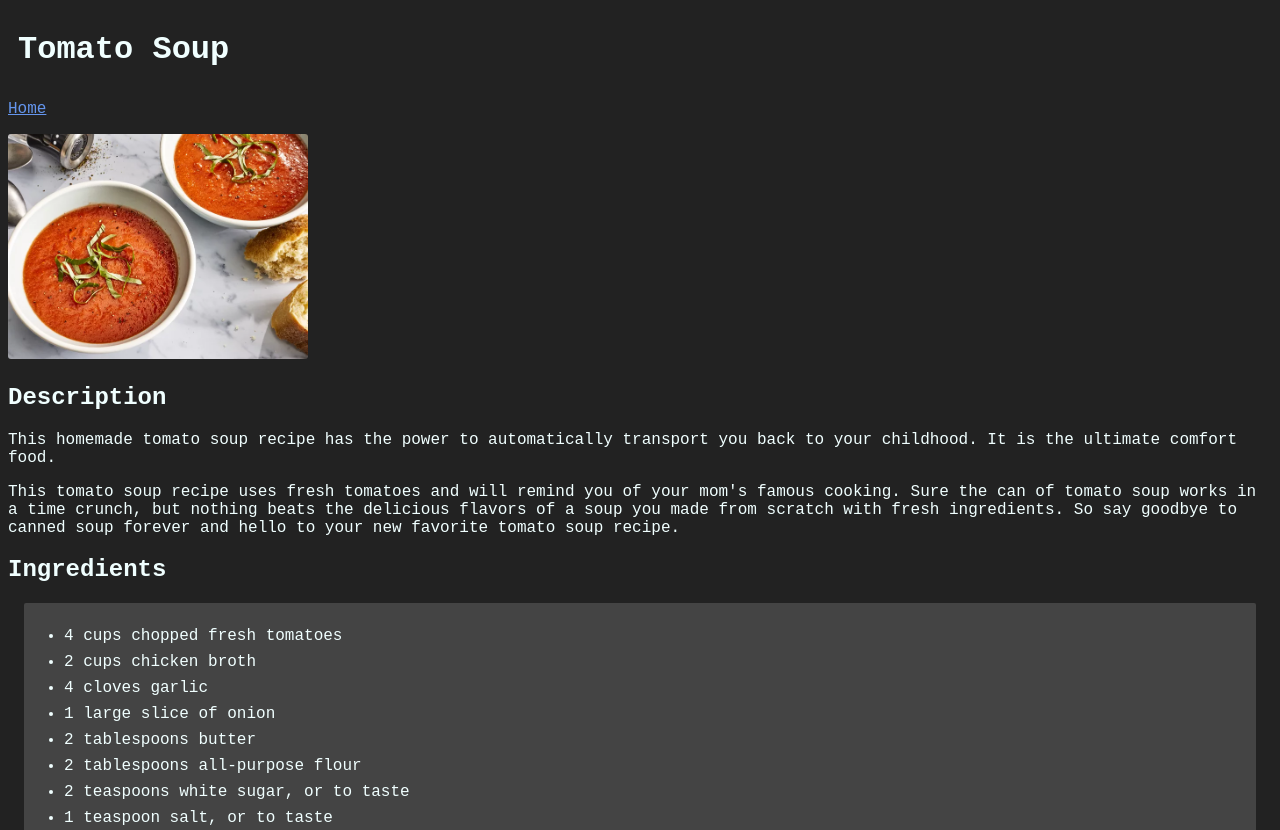
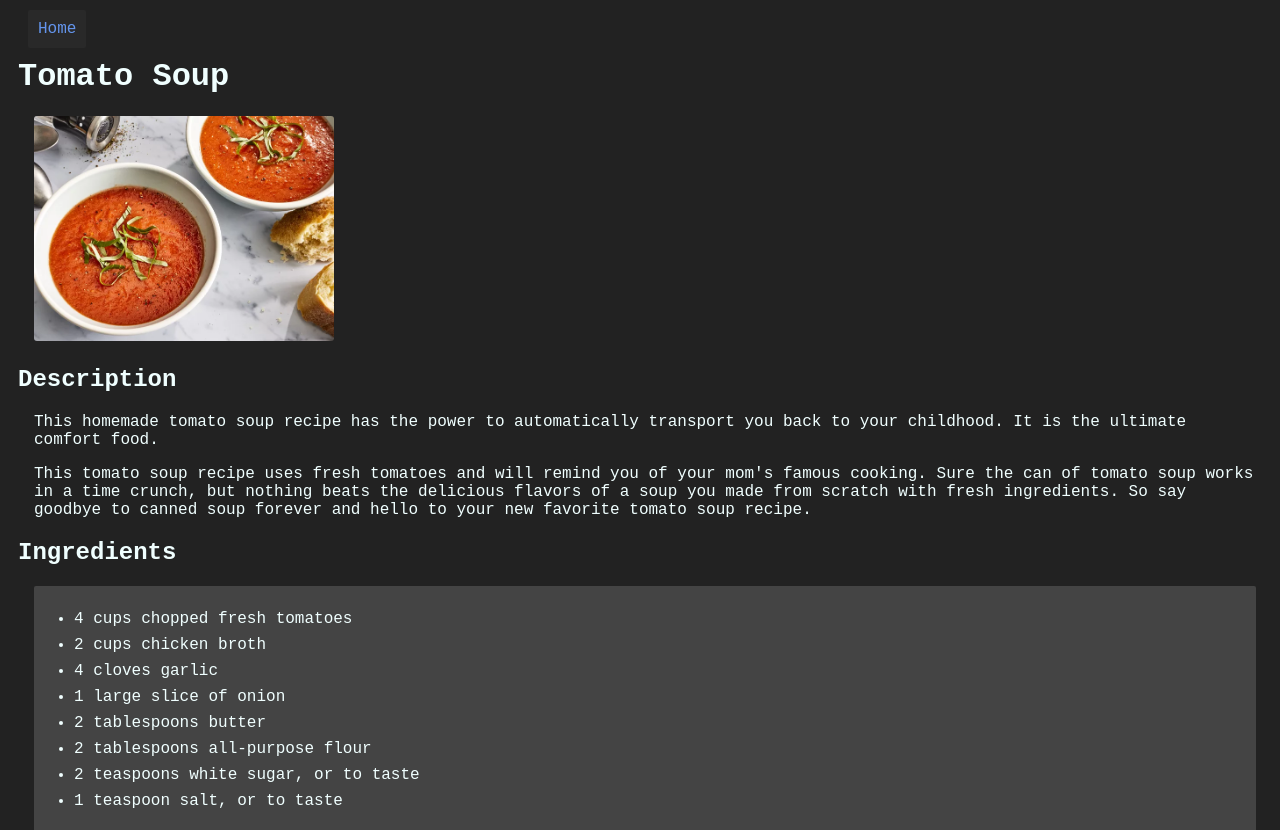
Before and after one commit to D3LTAGIRL/odin-recipes, a plain HTML site: page recipes/tomato-soup.html in a window 1280 px wide. Shown: the top 830 px of the page. Drawn offline with Linux system fonts and the light colour scheme.

Commit message:
Add proper home button & tweak style

```diff
--- a/recipes/tomato-soup.html
+++ b/recipes/tomato-soup.html
@@ -7,8 +7,8 @@
     </head>
     <body>
         <!-- Recipe from https://www.allrecipes.com/recipe/39544/garden-fresh-tomato-soup/-->
+        <a class="homebutton" href="../index.html"><p>Home</p></a>
         <h1>Tomato Soup</h1>
-        <a href="../index.html"><p>Home</p></a>
         <img src="img/tomato-soup.webp" alt="A bowl of tomato soup">
         <h2>Description</h2>
 
--- a/style.css
+++ b/style.css
@@ -2,20 +2,35 @@ body {
     background-color: #222;
     color: azure;
     font-family: 'JetBrains Mono', monospace;
+    padding-left: 10px;
 }
 
 :link {
     color: cornflowerblue;
+    text-decoration: none;
+}
+
+.homebutton p {
+    padding: 10px;
+    border-radius: 2px;
+    margin: 10px;
+    width: fit-content;
+    background-color: #292929;
+}
+
+.homebutton p:hover {
+    background-color: #333;
 }
 
 h1 {
-    padding: 10px;
+    margin-top: 0px;
 }
 
 img {
     border-radius: 3px;
     width: 300px;
     height: auto;
+    margin-left: 16px;
 }
 
 ul {
@@ -36,3 +51,7 @@ ol {
     margin: 16px;
     padding: 16px 16px 16px 40px;
 }
+
+p {
+    margin: 16px;
+}
```
Also changed, not shown: recipes/safety-chicken.html (+1 -1 lines), recipes/scrambled-eggs.html (+1 -1 lines).
